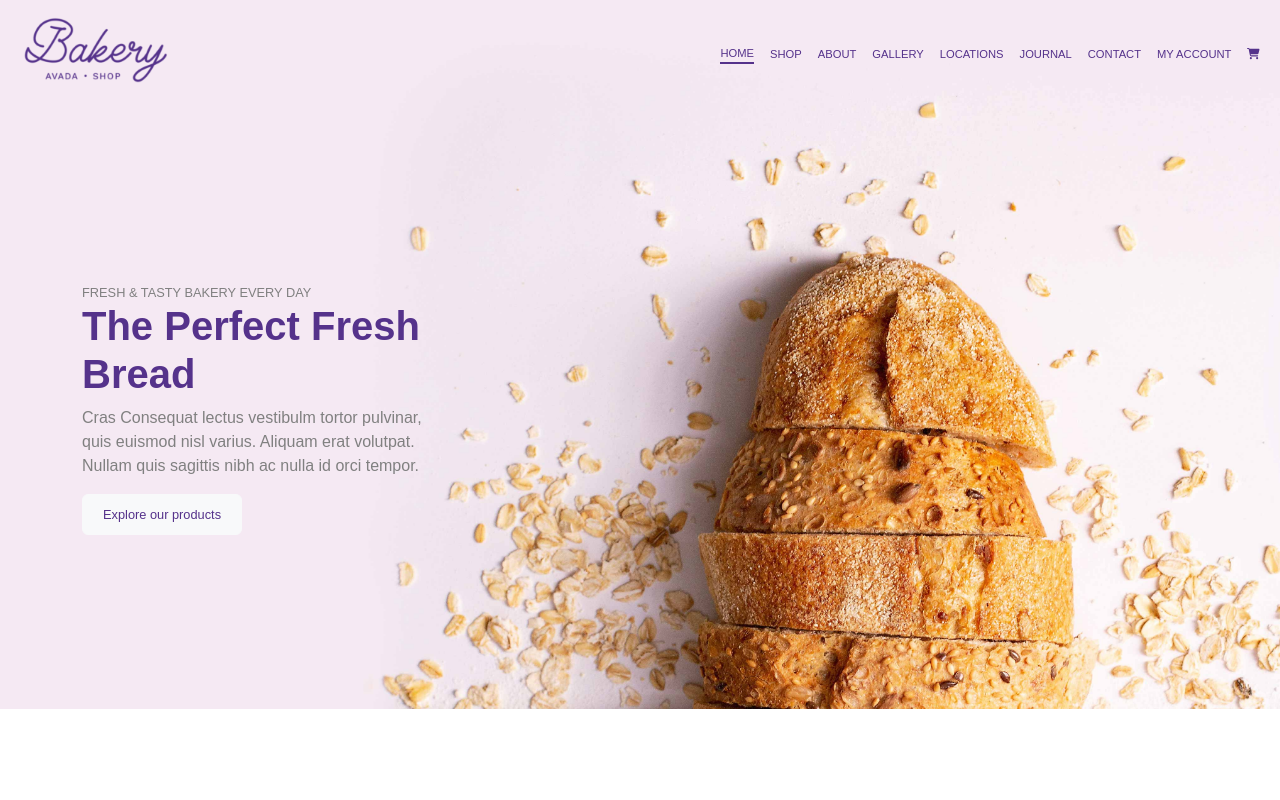
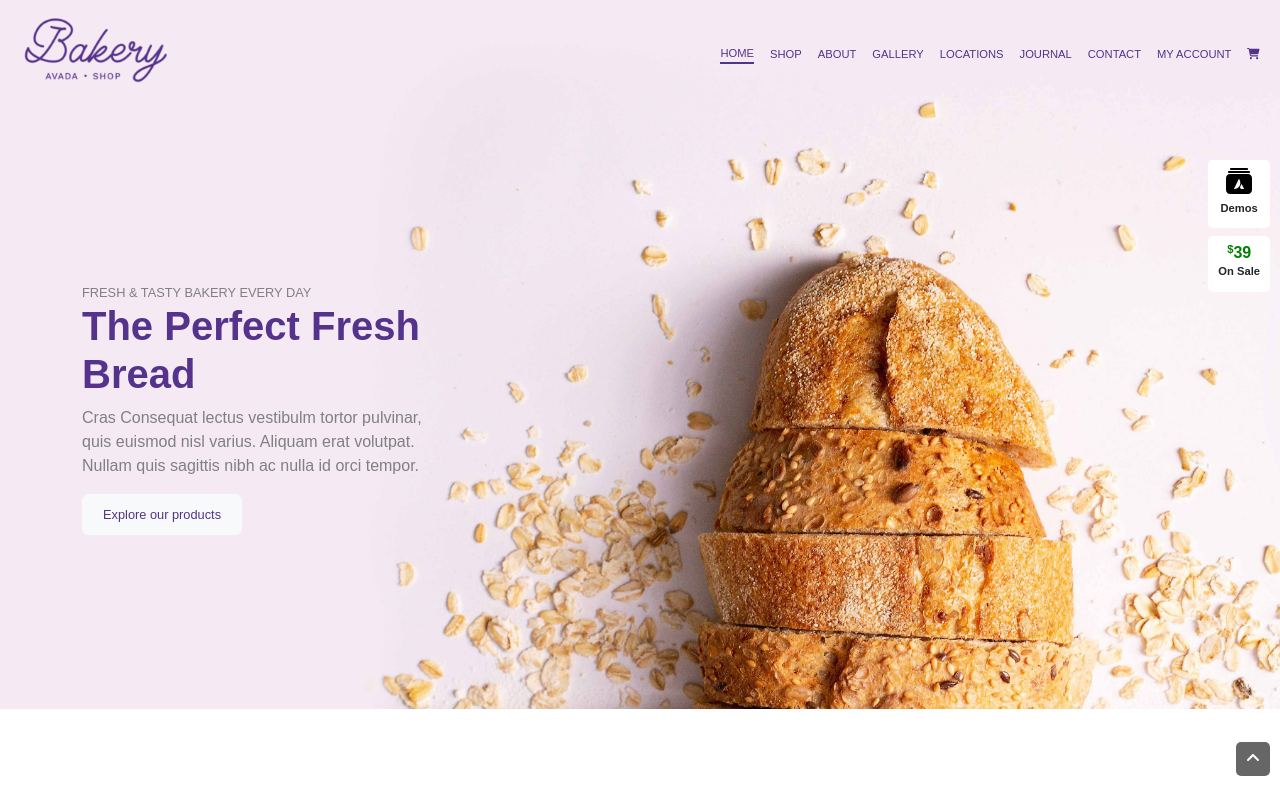
Before and after one commit to PasqualeDiMatteo/proj-html-vuejs, a Vue app: page / in a window 1280 px wide. Shown: the top 800 px of the page. Built offline with nearby package versions, Linux system fonts and the light colour scheme.

Commit message:
Added AppFixed

```diff
--- a/src/App.vue
+++ b/src/App.vue
@@ -2,10 +2,12 @@
 import AppHeader from "./components/AppHeader.vue"
 import AppMain from "./components/AppMain.vue"
 import AppFooter from "./components/AppFooter.vue"
+import AppFixed from "./AppFixed.vue"
+
 
 
 export default {
-  components: { AppHeader, AppMain, AppFooter },
+  components: { AppHeader, AppMain, AppFooter, AppFixed },
   data() {
     return {
       navbarHeader: [
@@ -80,6 +82,7 @@ export default {
   <AppHeader :navbarLists="navbarHeader" />
   <AppMain />
   <AppFooter :navbarLists="navbarFooter" />
+  <AppFixed />
 </template>
 
 <style lang="scss">
--- /dev/null
+++ b/src/AppFixed.vue
@@ -0,0 +1,78 @@
+<script></script>
+
+<template>
+    <div class="fixed-promo">
+        <div class="card-fix bg-white">
+            <figure>
+                <img src="./assets/images/demos.svg" alt="Demos">
+            </figure>
+            <h6>Demos</h6>
+        </div>
+        <div class="card-fix bg-white mt-2">
+            <div class="sale">
+                <span class="dollar">$</span>
+                <span class="price">39</span>
+            </div>
+            <h6>On Sale</h6>
+        </div>
+    </div>
+    <div class="fixed-go-top">
+        <div class="card-fix back-bg mt-2">
+            <a href="#"><font-awesome-icon :icon="['fas', 'angle-up']" /></a>
+        </div>
+    </div>
+</template>
+
+<style scoped lang="scss">
+.fixed-promo {
+    position: fixed;
+    top: 20%;
+    right: 10px;
+}
+
+.fixed-go-top {
+    position: fixed;
+    bottom: 3%;
+    right: 10px;
+}
+
+figure {
+    margin-bottom: 5px;
+}
+
+.card-fix {
+    text-align: center;
+    padding: 5px 10px;
+    border-radius: 5px;
+    cursor: pointer;
+}
+
+.back-bg {
+    background-color: rgba($color: #000000, $alpha: 0.6);
+
+    a {
+        color: white;
+    }
+
+}
+
+
+
+h6 {
+    font-size: 0.7rem;
+    font-weight: 600;
+}
+
+
+.sale {
+    color: green;
+    display: flex;
+    justify-content: center;
+    font-weight: 600;
+}
+
+.dollar {
+    font-size: 0.7rem;
+
+}
+</style>
--- a/src/assets/scss/style.scss
+++ b/src/assets/scss/style.scss
@@ -4,6 +4,7 @@
 // Generic
 body{
     font-family: sans-serif;
+    position: relative;
 }
 
 a{
--- a/src/main.js
+++ b/src/main.js
@@ -5,7 +5,7 @@ import { library } from "@fortawesome/fontawesome-svg-core";
 
 import { FontAwesomeIcon } from "@fortawesome/vue-fontawesome";
 
-import { faCartShopping } from "@fortawesome/free-solid-svg-icons";
+import { faCartShopping, faAngleUp } from "@fortawesome/free-solid-svg-icons";
 import {
   faInstagram,
   faTwitter,
@@ -13,6 +13,13 @@ import {
   faPinterestP,
 } from "@fortawesome/free-brands-svg-icons";
 
-library.add(faCartShopping, faInstagram, faTwitter, faFacebookF, faPinterestP);
+library.add(
+  faCartShopping,
+  faInstagram,
+  faTwitter,
+  faFacebookF,
+  faPinterestP,
+  faAngleUp
+);
 
 createApp(App).component("FontAwesomeIcon", FontAwesomeIcon).mount("#app");
```
Also changed, not shown: src/assets/images/demos.svg (added).
